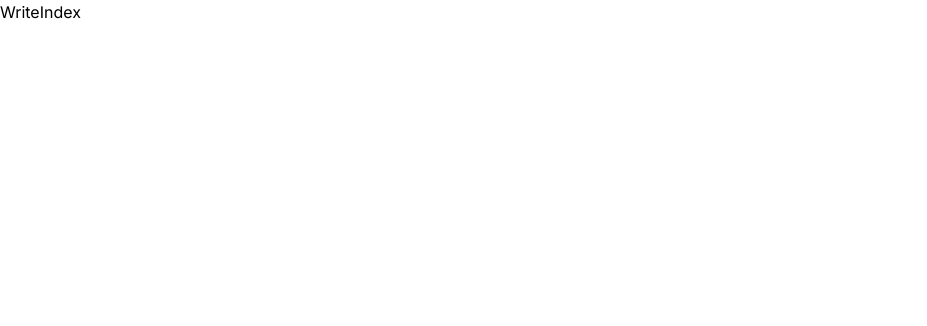
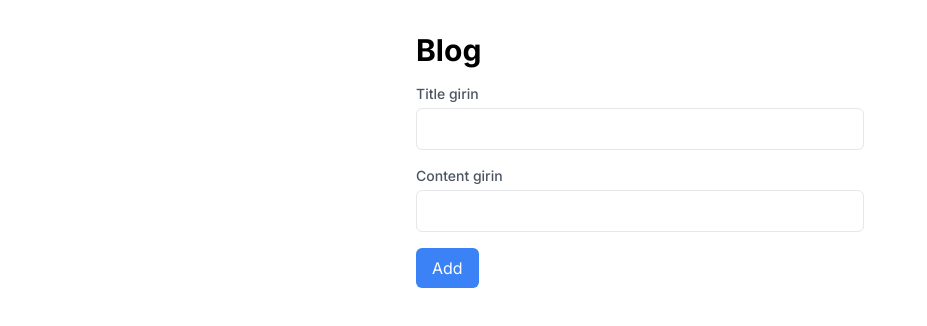
Before and after one commit to mertcetiin/Blog, a Next.js app: page /writeIndex in a window 1280 px wide. Shown: the top 326 px of the page, without its empty margins (0-927 px from the left). Built offline with nearby package versions, Linux system fonts and the light colour scheme.

Commit message:
zustand and title, content made

```diff
--- a/app/page.tsx
+++ b/app/page.tsx
@@ -4,6 +4,7 @@ import Image from 'next/image'
 
 
 export default function Home() {
+
   return (
     <div className="h-screen w-full bg-white relative flex overflow-hidden">
       <HeaderLeftIndex />
--- a/app/writeIndex/page.tsx
+++ b/app/writeIndex/page.tsx
@@ -1,8 +1,57 @@
-import React from 'react'
+"use client"
+import { useBlogStore } from '@/states/store';
+
 
 function WriteIndex() {
+
+    const title = useBlogStore((state) => state.title);
+    const setTitle = useBlogStore((state) => state.setTitle);
+    const content = useBlogStore((state) => state.content);
+    const setContent = useBlogStore((state) => state.setContent);
+    const handleBlog = useBlogStore((state) => state.handleBlog);
+
+
+    const handleSubmit = (e: any) => {
+        e.preventDefault();
+        handleBlog();
+    }
+
     return (
-        <div>WriteIndex</div>
+        <div className="max-w-md mx-auto mt-8">
+            <h1 className="text-3xl font-bold mb-4">Blog</h1>
+
+            <form onSubmit={handleSubmit}>
+                <div className="mb-4">
+                    <label className="block text-sm font-medium text-gray-600">Title girin</label>
+                    <input
+                        type="text"
+                        id="title"
+                        name="title"
+                        value={setTitle}
+                        onChange={(e) => title(e.target.value)}
+                        className="mt-1 p-2 w-full border rounded-md"
+                    />
+                </div>
+
+                <div className="mb-4">
+                    <label className="block text-sm font-medium text-gray-600">Content girin</label>
+                    <input
+                        type="text"
+                        id="content"
+                        name="content"
+                        value={setContent}
+                        onChange={(e) => content(e.target.value)}
+                        className="mt-1 p-2 w-full border rounded-md"
+                    />
+                </div>
+
+                <button
+                    type='submit'
+                    className="bg-blue-500 text-white px-4 py-2 rounded-md hover:bg-blue-600 focus:outline-none focus:ring focus:border-blue-300"
+                >Add</button>
+            </form>
+        </div>
+
     )
 }
 
--- a/components/blogIndex.tsx
+++ b/components/blogIndex.tsx
@@ -1,25 +1,31 @@
-import React from 'react'
+"use client"
+import { useBlogStore } from '@/states/store'
+
 
 function BlogIndex() {
+
+    const blogState = useBlogStore((state) => state.blogState);
+
     return (
         <div className="max-w-full h-full flex relative overflow-y-hidden">
             <div className="h-full w-full m-4 flex flex-wrap items-start justify-start rounded-tl grid-flow-col auto-cols-max gap-4 overflow-y-scroll">
-                <div aria-label="group of cards" className="focus:outline-none py-8 w-full">
+                <div className="focus:outline-none py-8 w-full">
                     <div className="lg:flex items-center justify-center w-full">
-
-                        <div aria-label="card 1" className="focus:outline-none lg:w-4/12 lg:mr-7 lg:mb-0 mb-7 bg-white p-6 shadow rounded">
+                        {blogState.map((item: any, id: number) => (
+                            <div key={id} className="focus:outline-none lg:w-4/12 lg:mr-7 lg:mb-0 mb-7 bg-white p-6 shadow rounded">
                                 <div className="flex items-center border-b border-gray-200 pb-6">
-
                                     <div className="w-12 h-12 rounded-full flex items-center justify-center bg-gray-400 text-white text-xl">
                                         M
                                     </div>
 
                                     <div className="flex items-start justify-between w-full">
                                         <div className="pl-3 w-full">
-                                        <p className="focus:outline-none text-xl font-medium leading-5 text-gray-800">User 1</p>
+                                            <p className="focus:outline-none text-xl font-medium leading-5 text-gray-800">
+                                                {item.title}
+                                            </p>
                                             <p className="focus:outline-none text-sm leading-normal pt-2 text-gray-500">Kaydedilen Sayisi</p>
                                         </div>
-                                    <div role="img" aria-label="bookmark">
+                                        <div>
                                             <svg className="focus:outline-none" width="28" height="28" viewBox="0 0 28 28" fill="none" xmlns="http://www.w3.org/2000/svg">
                                                 <path d="M10.5001 4.66667H17.5001C18.1189 4.66667 18.7124 4.9125 19.15 5.35009C19.5876 5.78767 19.8334 6.38117 19.8334 7V23.3333L14.0001 19.8333L8.16675 23.3333V7C8.16675 6.38117 8.41258 5.78767 8.85017 5.35009C9.28775 4.9125 9.88124 4.66667 10.5001 4.66667Z" stroke="#2C3E50" stroke-width="1.25" stroke-linecap="round" stroke-linejoin="round" />
                                             </svg>
@@ -27,9 +33,12 @@ function BlogIndex() {
                                     </div>
                                 </div>
                                 <div className="px-2">
-                                <p className="focus:outline-none text-sm leading-5 py-4 text-gray-600">A group of people interested in dogecoin, the currency and a bit of side for the meme and dof that we all know and love. These cases are perfectly simple and easy to distinguish.</p>
+                                    <p className="focus:outline-none text-sm leading-5 py-4 text-gray-600">
+                                        {item.content}
+                                    </p>
                                 </div>
                             </div>
+                        ))}
                     </div>
 
                 </div>
--- a/components/headerLeftIndex.tsx
+++ b/components/headerLeftIndex.tsx
@@ -2,11 +2,11 @@
 import { useRouter } from 'next/navigation';
 
 function HeaderLeftIndex() {
-
     const router = useRouter();
 
     const handleRouter = () => {
         router.push('/writeIndex')
+
     }
 
     return (
--- a/package.json
+++ b/package.json
@@ -12,7 +12,8 @@
     "next": "14.0.4",
     "react": "^18",
     "react-dom": "^18",
-    "react-icons": "^5.0.1"
+    "react-icons": "^5.0.1",
+    "zustand": "^4.4.7"
   },
   "devDependencies": {
     "@types/node": "^20",
--- /dev/null
+++ b/states/store.tsx
@@ -0,0 +1,26 @@
+import { create } from "zustand";
+
+type BlogStore = {
+    title: (value: string) => void;
+    setTitle: any;
+    content: (value: string) => void;
+    setContent: any;
+    blogState: any;
+    handleBlog: () => void;
+}
+
+export const useBlogStore = create<BlogStore>()((set) => ({
+    setTitle: '',
+    setContent: '',
+    blogState: [],
+
+    title: (value => set({ setTitle: value })),
+    content: (value => set({ setContent: value })),
+
+    handleBlog: () => set((state) => ({
+        blogState: [...state.blogState, { title: state.setTitle, content: state.setContent }],
+        setTitle: '',
+        setContent: '',
+    })),
+
+}))
```
Also changed, not shown: 1 other file (tests, documents, lock files or other folders). Lines whose indentation alone changed are shown as unchanged.
